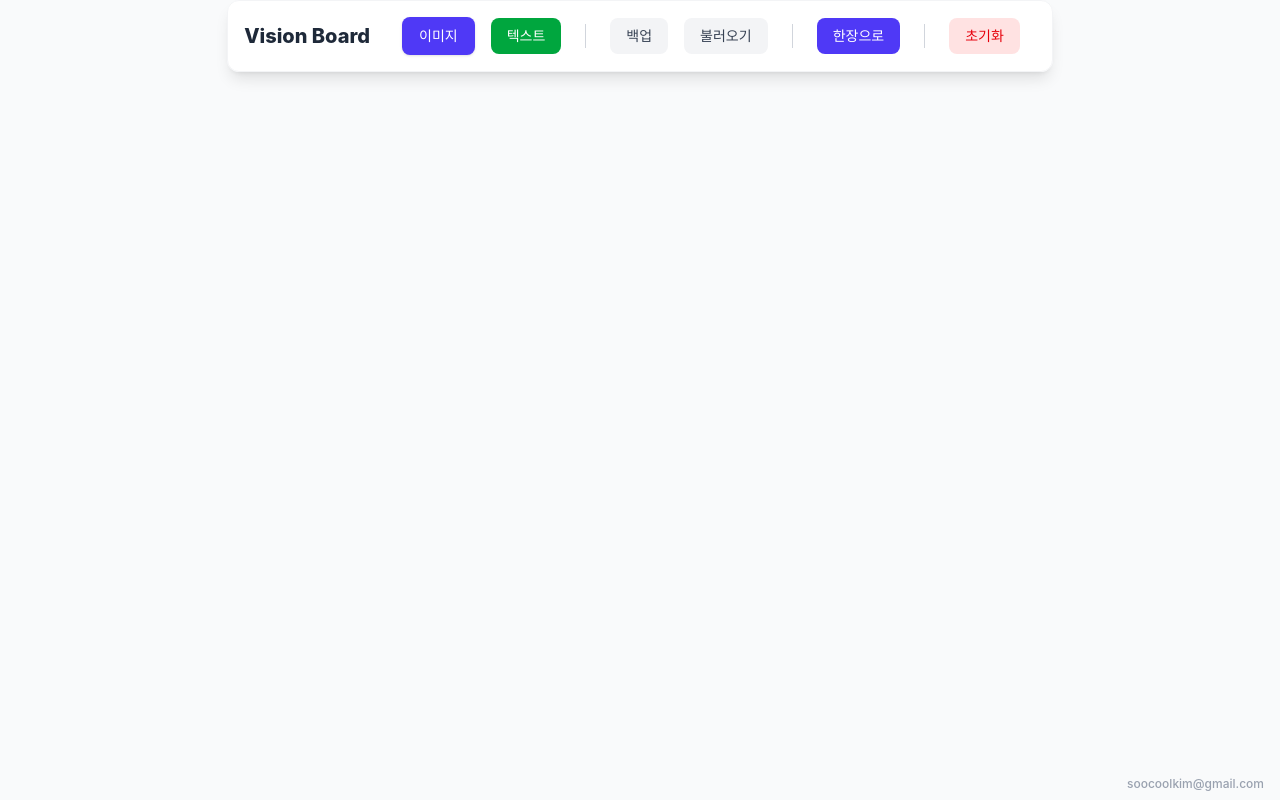
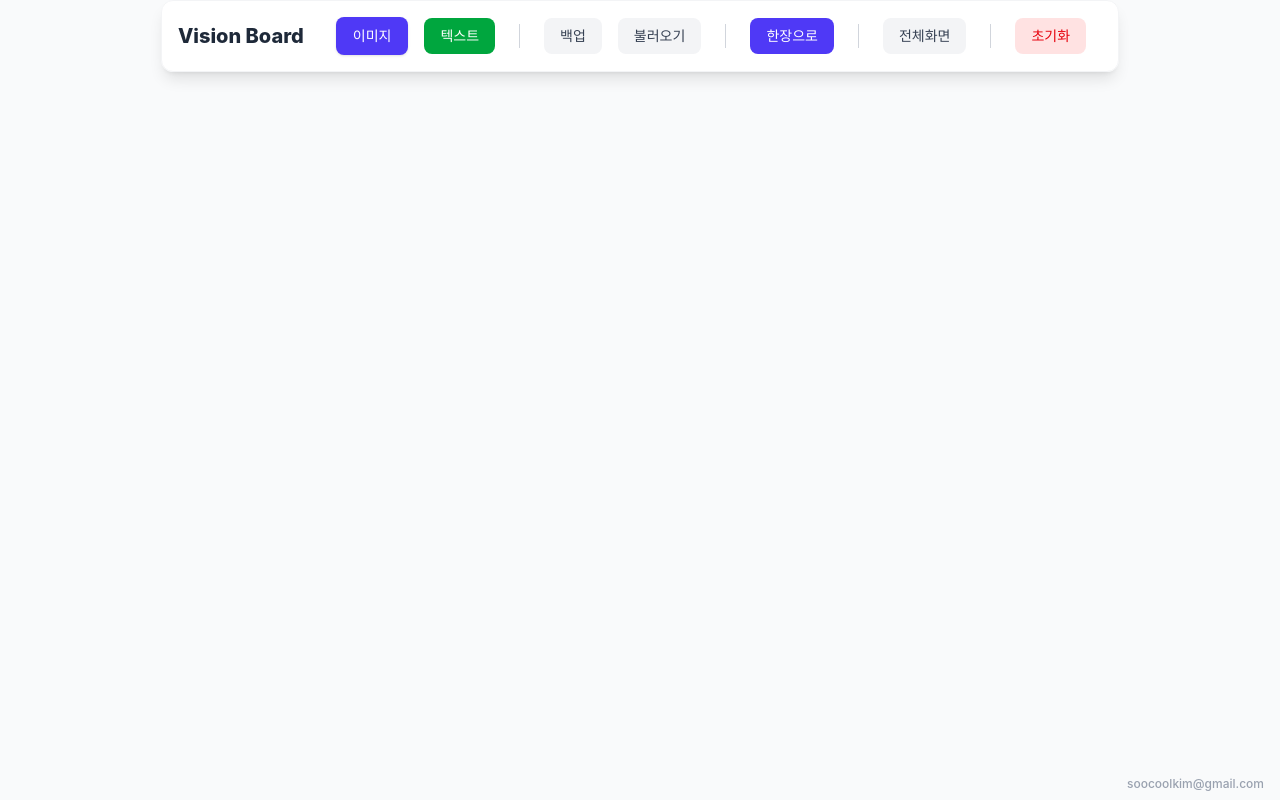
Before and after one commit to eto2000/visionboard, a React (Vite) app: page / in a window 1280 px wide. Built offline with nearby package versions, Linux system fonts and the light colour scheme.

Commit message:
전체화면

```diff
--- a/src/components/CanvasEditor.jsx
+++ b/src/components/CanvasEditor.jsx
@@ -34,6 +34,30 @@ export default function CanvasEditor() {
     const [newTextContent, setNewTextContent] = useState('');
     const [editingItemId, setEditingItemId] = useState(null);
     const [showResetConfirm, setShowResetConfirm] = useState(false);
+    const [isFullScreen, setIsFullScreen] = useState(false);
+
+    const toggleFullScreen = () => {
+        if (!document.fullscreenElement) {
+            document.documentElement.requestFullscreen().catch((e) => {
+                console.error(`Error attempting to enable full-screen mode: ${e.message} (${e.name})`);
+            });
+        } else {
+            if (document.exitFullscreen) {
+                document.exitFullscreen();
+            }
+        }
+    };
+
+    useEffect(() => {
+        const handleFullScreenChange = () => {
+            setIsFullScreen(!!document.fullscreenElement);
+        };
+
+        document.addEventListener('fullscreenchange', handleFullScreenChange);
+        return () => {
+            document.removeEventListener('fullscreenchange', handleFullScreenChange);
+        };
+    }, []);
 
     // --- Helper Functions ---
 
@@ -691,7 +715,7 @@ export default function CanvasEditor() {
             </div>
 
             {/* 컨트롤 패널 - Absolute position to float over or stay at top */}
-            <div className="absolute left-4 right-4 z-10 flex flex-col sm:flex-row gap-4 p-4 bg-white/90 backdrop-blur-sm rounded-xl shadow-lg border border-gray-100 max-w-fit mx-auto transition-all hover:bg-white">
+            <div className={`absolute left-4 right-4 z-10 flex flex-col sm:flex-row gap-4 p-4 bg-white/90 backdrop-blur-sm rounded-xl shadow-lg border border-gray-100 max-w-fit mx-auto transition-all hover:bg-white ${isFullScreen ? 'hidden' : ''}`}>
                 <div className="flex flex-col sm:flex-row items-center gap-4">
                     <h1 className="text-xl font-extrabold text-gray-800 mr-4">Vision Board</h1>
 
@@ -771,6 +795,14 @@ export default function CanvasEditor() {
                         onClick={handleExport}
                         className="px-4 py-2 text-sm font-medium rounded-lg text-white bg-indigo-600 hover:bg-indigo-700 transition duration-150 ease-in-out w-full sm:w-auto">
                         한장으로
+                    </button>
+
+                    <div className="h-6 w-px bg-gray-300 mx-2 hidden sm:block"></div>
+
+                    <button
+                        onClick={toggleFullScreen}
+                        className="px-4 py-2 text-sm font-medium rounded-lg text-gray-700 bg-gray-100 hover:bg-gray-200 transition duration-150 ease-in-out w-full sm:w-auto">
+                        {isFullScreen ? '전체화면 해제' : '전체화면'}
                     </button>
 
                     <div className="h-6 w-px bg-gray-300 mx-2 hidden sm:block"></div>
```
